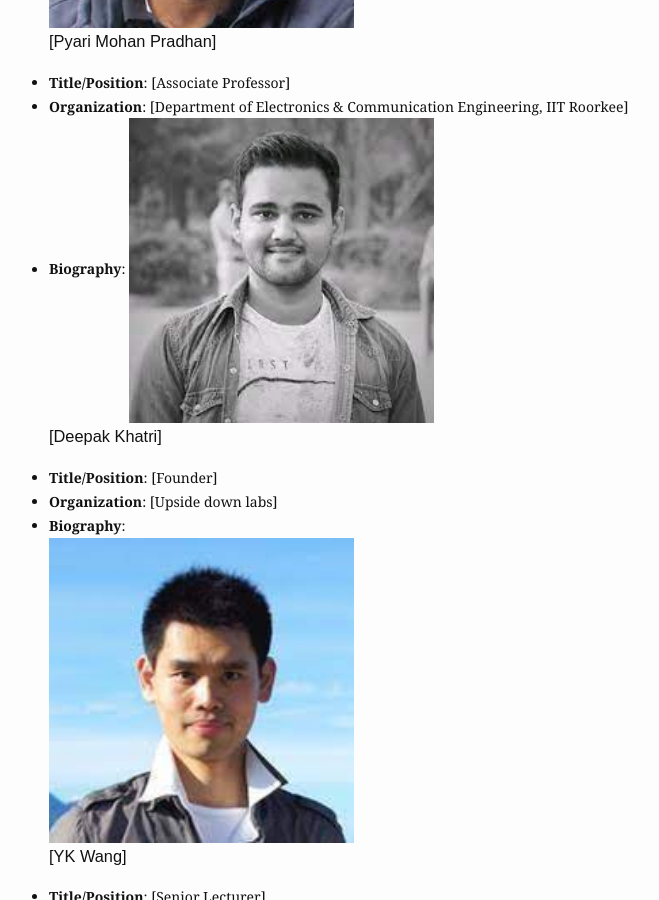
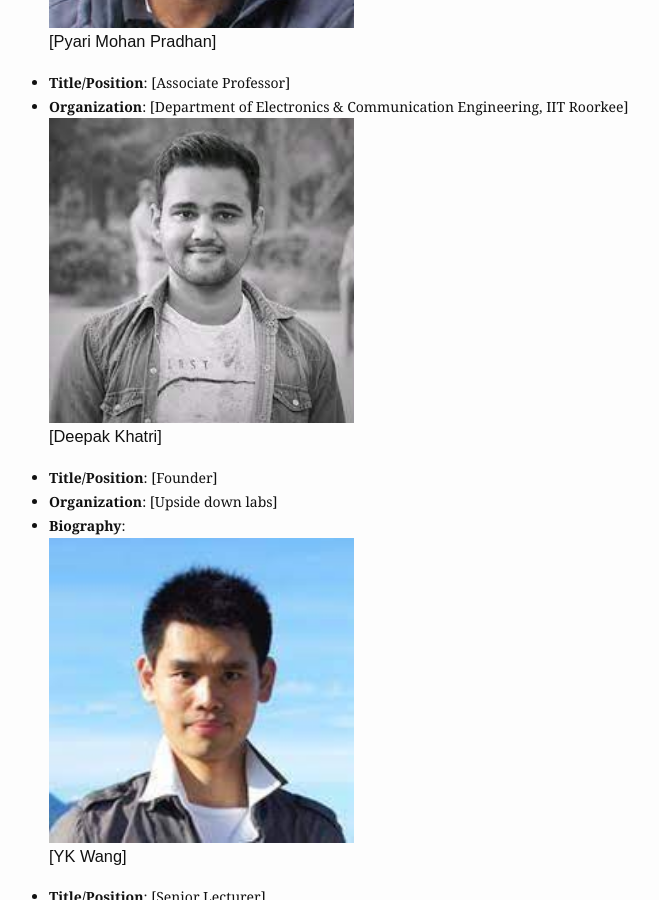
Before and after one commit to tharuniitk/tharuniitk.github.io, a Jekyll site: the page built from workshops.md, in a window 1280 px wide and 900 px high, scrolled down 4430 px. Shown: the whole window, without its empty margins (301-960 px from the left). Built offline with Jekyll 4.4.1, drawn with Linux system fonts in a browser that asks for light colours.

Commit message:
Update workshops.md

```diff
--- a/workshops.md
+++ b/workshops.md
@@ -53,8 +53,7 @@ signal processing, speech signal processing, brain-computer interface, machine l
 ![Alt text](assets/img/pradhan.jpeg)
 ### [Pyari Mohan Pradhan]
 - **Title/Position**: [Associate Professor]
-- **Organization**: [Department of Electronics & Communication Engineering, IIT Roorkee]
-- **Biography**:
+- **Organization**: [Department of Electronics & Communication Engineering, IIT Roorkee]\
 ![Alt text](assets/img/deepak.jpeg)
 ### [Deepak Khatri]
 - **Title/Position**: [Founder]
```
